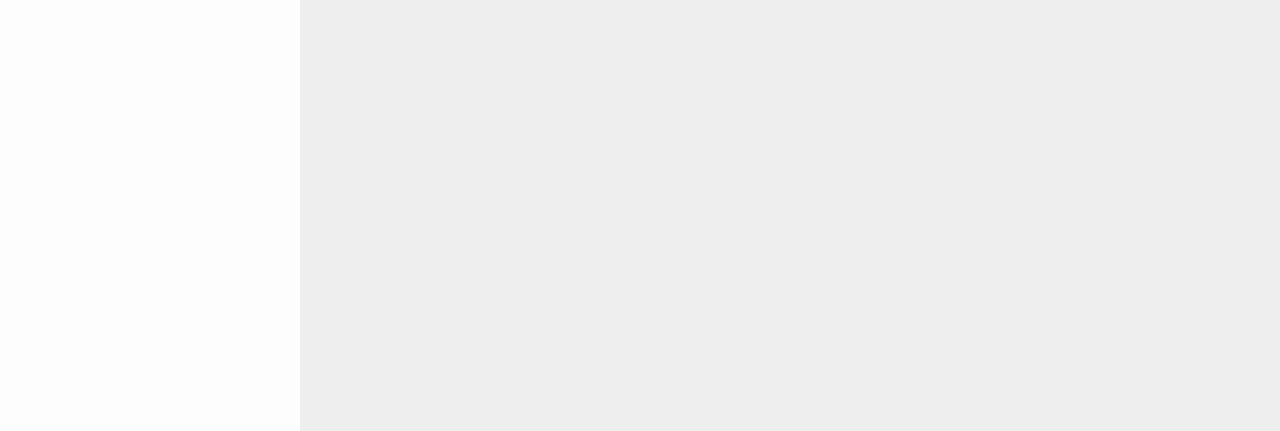
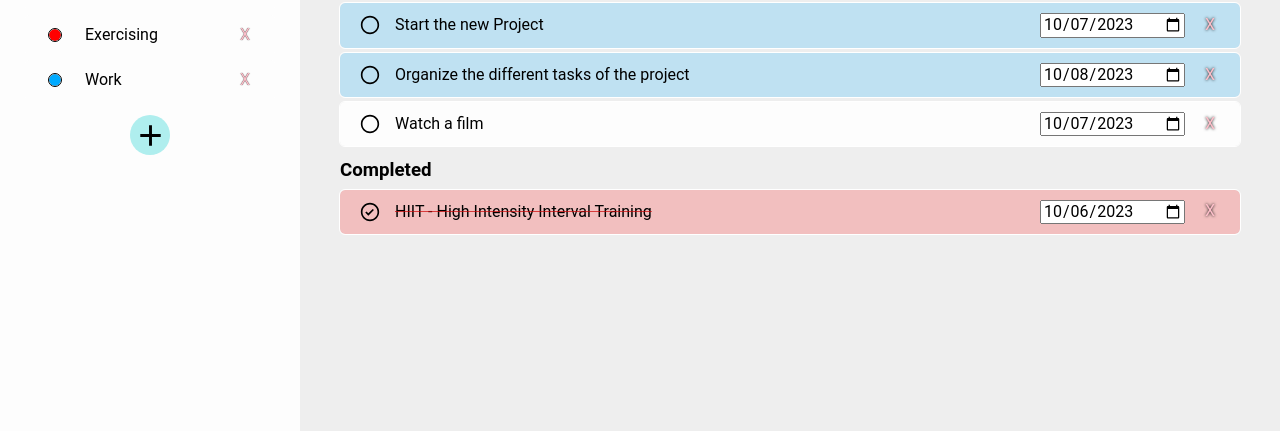
Before and after one commit to SaToGo1/todo-list-version2, a website built with Vite: page index.html in a window 1280 px wide. Shown: the part 369-800 px from the top of the page. Built offline with nearby package versions, Linux system fonts and the light colour scheme.

Commit message:
Fix some bugs
It tried to load a Page projects when clicking on the project
Div but without clicking in any specific project.

Add a little white outline for the tasks so if we put a grey
project so a grey background for the task it differenciates
from the main background color.

Add a border also for the projects color in the sidebar.

Change the Mock Data

```diff
--- a/index.html
+++ b/index.html
@@ -4,7 +4,7 @@
     <meta charset="UTF-8" />
     <link rel="icon" type="image/svg+xml" href="/vite.svg" />
     <meta name="viewport" content="width=device-width, initial-scale=1.0" />
-    <title>Vite App</title>
+    <title>Todo List V2</title>
   </head>
   <body>
     <div id="app"></div>
--- a/package.json
+++ b/package.json
@@ -11,6 +11,7 @@
     "predeploy": "vite build"
   },
   "devDependencies": {
+    "gh-pages": "^6.0.0",
     "standard": "^17.1.0",
     "vite": "^4.4.0"
   },
--- a/src/controller/filterTasks/filterTasks.js
+++ b/src/controller/filterTasks/filterTasks.js
@@ -75,11 +75,11 @@ function MonthFilter ({ tasks }) {
 // to be fair this is not a filter but it makes sense to have it here
 export function colorfilter ({ tasks, projects }) {
   return tasks.map(task => {
-    if (task.projectID === null) {
+    if (task.projectID === null || task.projectID === '') {
       return null
     }
 
     const project = projects.find(project => project.id === task.projectID)
-    return project.color
+    return project?.color ? project.color : null
   })
 }
--- a/src/controller/projects/controller-projects.js
+++ b/src/controller/projects/controller-projects.js
@@ -5,7 +5,9 @@ import {
   addProjectButtonClass,
   addProjectIconClass,
   projectDeleteButton,
-  projectColor
+  projectColor,
+  confirmationDiv,
+  navContainer
 } from '../../views/Layouts/sidebar/sidebar'
 
 import {
@@ -87,29 +89,29 @@ export default class ControllerProjects {
       return true
     }
 
+    if (event.target.classList.contains(confirmationDiv)) {
+      return true
+    }
+
     return false
   }
 
   // Checks if we clicked a project
   _clickOnProject = (event) => {
+    // get the container whatever we clikc container or element inside the container
+    // like the title of the project.
+    const projectContainer = event.target.classList.contains(navContainer) ? event.target : event.target.parentNode
+    if (!projectContainer.classList.contains(navContainer)) return 0
+
     const projectsArr = this.projectModel.getAllProjects()
 
-    // checks if we clicked in the project div in sidebar or in one of his sons
-    // the sons are the name of the project and the icon of the project.
-    // clicking on the son should also load the page.
-    const clickedId = event.target.dataset.projectId
-    const parentClickedId = event.target.parentNode.dataset.projectId
+    const projectID = projectContainer.dataset.projectId
+    const isClickedIdInArray = projectsArr.some(project => project.id === projectID)
 
-    const isClickedIdInArray = projectsArr.some(project => project.id === clickedId)
-    const isParentClickedIdInArray = projectsArr.some(project => project.id === parentClickedId)
-
-    if (isClickedIdInArray || isParentClickedIdInArray) {
-      // gets the id whatever it is from parent or actual element clicked
-      const id = isClickedIdInArray ? clickedId : parentClickedId
-
+    if (isClickedIdInArray) {
       // find the project that we clicked in the project array
-      const project = projectsArr.find(project => project.id === id)
-      this._projectLoad({ projectID: id, project })
+      const project = projectsArr.find(project => project.id === projectID)
+      this._projectLoad({ projectID, project })
       this.view.activePageStyle({ div: event.target })
     }
   }
@@ -174,7 +176,6 @@ export default class ControllerProjects {
     if (colorInput.classList.contains(projectColor)) {
       const projectID = colorInput.parentNode.dataset.projectId
       const updateValue = colorInput.value
-      console.log(updateValue)
 
       this.projectModel.updateProject({
         id: projectID,
--- a/src/mockData/mock.js
+++ b/src/mockData/mock.js
@@ -1,164 +1,93 @@
 import Task from '../models/tasks/task'
 import Project from '../models/projects/project'
 
+import { endOfWeek } from '../controller/date-functions/dateFunctions'
 const mockprojects = [
   new Project({
-    id: '13',
-    name: 'Test Project 13',
-    color: '#000000'
+    id: '1',
+    name: 'House',
+    color: '#00ff00'
   }),
   new Project({
-    id: '14',
-    name: 'Test Project 14',
-    color: '#000000'
+    id: '2',
+    name: 'Exercising',
+    color: '#ff0000'
+  }),
+  new Project({
+    id: '3',
+    name: 'Work',
+    color: '#00aaff'
   })
 ]
 
 // MOCK DATA WILL BE DELETED
-const today = new Date().toISOString().split('T')[0]
+const todayDate = new Date().toISOString().split('T')[0]
+
+const yesterday = new Date()
+yesterday.setDate(yesterday.getDate() - 1)
+const yesterdayDate = yesterday.toISOString().split('T')[0]
 
 const tomorrow = new Date()
 tomorrow.setDate(tomorrow.getDate() + 1)
 const tomorrowDate = tomorrow.toISOString().split('T')[0]
 
-// Get the current date
-const currentDate = new Date()
-// Generate a random day within the current month
-
-const randomDayMonth = Math.floor(Math.random() * (new Date(currentDate.getFullYear(), currentDate.getMonth() + 1, 0).getDate())) + 1
-// Set the date to the random day
-const randomDateMonth = new Date(currentDate.getFullYear(), currentDate.getMonth(), randomDayMonth)
-const MonthDate = randomDateMonth.toISOString().split('T')[0]
-
-// Calculate the start of the week (Sunday)
-const startOfWeek = new Date(currentDate)
-startOfWeek.setDate(currentDate.getDate() - currentDate.getDay())
-// Generate a random day within the current week
-const randomDayWeek = Math.floor(Math.random() * 7)
-const randomDateWeek = new Date(startOfWeek)
-randomDateWeek.setDate(startOfWeek.getDate() + randomDayWeek)
-
-const WeekDate = randomDateWeek.toISOString().split('T')[0]
+const WeekDate = endOfWeek()
 
 const mocktasks = [
   new Task({
     id: '1',
-    projectID: 'project1',
-    title: 'Task 1',
-    description: 'Description 1',
-    date: '2023-09-10',
+    projectID: '1',
+    title: 'Clean the bedroom',
+    description: '',
+    date: todayDate,
     completed: false
   }),
   new Task({
     id: '2',
-    projectID: 'project1',
-    title: 'Task 2',
-    description: 'Description 2',
-    date: '2023-09-11',
+    projectID: '1',
+    title: 'Clean the toilet',
+    description: '',
+    date: tomorrowDate,
     completed: false
   }),
   new Task({
     id: '3',
-    projectID: 'project2',
-    title: 'Task 3',
-    description: 'Description 3',
-    date: '2023-09-30',
+    projectID: '2',
+    title: 'Go for a Walk',
+    description: '',
+    date: todayDate,
+    completed: false
+  }),
+  new Task({
+    id: '4',
+    projectID: '2',
+    title: 'HIIT - High Intensity Interval Training',
+    description: '',
+    date: yesterdayDate,
     completed: true
   }),
   new Task({
-    id: '4',
-    projectID: null,
-    title: 'Task 4',
-    description: 'Description 4',
-    date: '2023-09-29',
-    completed: false
-  }),
-  new Task({
     id: '5',
-    projectID: 'project2',
-    title: 'Task 5',
-    description: 'Description 5',
-    date: '',
+    projectID: '3',
+    title: 'Start the new Project',
+    description: '',
+    date: todayDate,
     completed: false
   }),
   new Task({
     id: '6',
-    projectID: 'project2',
-    title: 'Task 6',
-    description: 'Description 6',
-    date: '2023-07-20',
-    completed: true
-  }),
-  new Task({
-    id: '7',
-    projectID: 'project3',
-    title: 'Task 7 TODAY',
-    description: 'Description 7',
-    date: today,
-    completed: false
-  }),
-  new Task({
-    id: '8',
-    projectID: 'project3',
-    title: 'Task 8 TODAY',
-    description: 'Description 8',
-    date: today,
-    completed: false
-  }),
-  new Task({
-    id: '9',
-    projectID: 'project4',
-    title: 'Task 9 TODAY',
-    description: 'Description 9',
-    date: today,
-    completed: true
-  }),
-  new Task({
-    id: '10',
-    projectID: 'project5',
-    title: 'Task 10 Tomorrow',
-    description: 'Description 10',
-    date: tomorrowDate,
-    completed: false
-  }),
-  new Task({
-    id: '11',
-    projectID: 'project5',
-    title: 'Task 11 Week',
-    description: 'Description 11',
+    projectID: '3',
+    title: 'Organize the different tasks of the project',
+    description: '',
     date: WeekDate,
     completed: false
   }),
   new Task({
-    id: '12',
-    projectID: 'project6',
-    title: 'Task 12 Month',
-    description: 'Description 12',
-    date: MonthDate,
-    completed: true
-  }),
-  new Task({
-    id: '13',
-    projectID: '13',
-    title: 'Task 13 Project TEST',
-    description: 'Description 13',
-    date: '',
-    completed: true
-  }),
-  new Task({
-    id: '14',
-    projectID: '14',
-    title: 'Task 14 Project TEST',
-    description: 'Description 14',
-    date: '',
-    completed: false
-  }),
-  new Task({
-    id: '15',
-    projectID: '13',
-    title: 'Task 15 Project TEST',
-    description: 'Description 15',
-    date: '',
+    id: '7',
+    projectID: '',
+    title: 'Watch a film',
+    description: 'Description 7',
+    date: todayDate,
     completed: false
   })
 ]
--- a/src/views/Layouts/main/mainPage.css
+++ b/src/views/Layouts/main/mainPage.css
@@ -72,6 +72,8 @@
         background-color: var(--color-secondary);
         min-height: 40px;
 
+        outline: 1px solid #FFF;
+
         display: flex;
         flex-wrap: wrap;
         align-items: center;
--- a/src/views/Layouts/sidebar/sidebar.css
+++ b/src/views/Layouts/sidebar/sidebar.css
@@ -182,7 +182,6 @@ input[type="color"] {
     -webkit-appearance: none;
     border: none;
     padding: 0;
-    outline: none;
   }
 
     /* Additional styling for WebKit browsers (like Chrome, Safari) */
@@ -200,5 +199,8 @@ input[type="color"] {
         height: 12px;
         margin: 4px;
         border-radius: 50%;
+        outline: 1px solid #000;
+
+        cursor: pointer;
     }
 /*End of color picker*/
--- a/src/views/Layouts/sidebar/sidebar.js
+++ b/src/views/Layouts/sidebar/sidebar.js
@@ -24,7 +24,7 @@ const projectsClass = 'nav__projectsDiv'
 const navClass = 'nav'
 const navHrClass = 'nav__hr'
 
-const navContainer = 'nav__container'
+export const navContainer = 'nav__container'
 
 const navIcon = 'nav__icon'
 const navButton = 'nav__button'
@@ -89,7 +89,7 @@ const addProjectButtonTemplate = () => {
   `
 }
 
-const confirmationDiv = 'nav__Confirmation'
+export const confirmationDiv = 'nav__Confirmation'
 const confirmationInput = 'navConfirmation__input'
 export const confirmationAccept = 'navConfirmation__accept'
 export const confirmationCancel = 'navConfirmation__cancel'
--- /dev/null
+++ b/vite.config.js
@@ -0,0 +1,4 @@
+// vite.config.js
+export default {
+  base: '/todo-list-version2/' // Set the base path for deployment
+}
```
Also changed, not shown: 1 other file.
